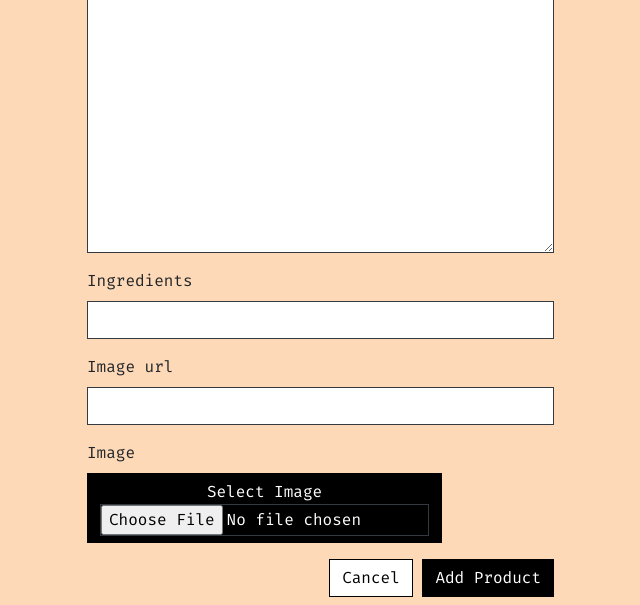
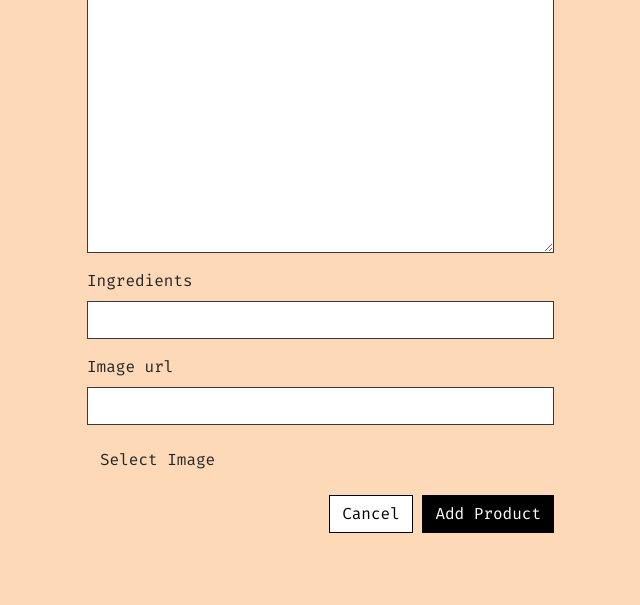
Before and after one commit to katzur/story-sparks, a Django app: page /products/add/ in a window 1280 px wide. Shown: the part 726-1331 px from the top of the page, without its empty margins (71-711 px from the left). After the commit the page ends 1259 px from the top, so only its background shows below. Run offline with Django 3.2, Linux system fonts and the light colour scheme; the visitor is signed in with stand-in values (Sample User, id 1); data that the repository does not hold is empty; some libraries are stand-ins or nearby versions.

Commit message:
Addchanges to add and edit product pages to include images

```diff
--- a/products/templates/products/add_product.html
+++ b/products/templates/products/add_product.html
@@ -25,7 +25,13 @@
             <div class="col-12 col-md-6">
                 <form method="POST" action="{% url 'add_product' %}" class="form mb-2" enctype="multipart/form-data">
                     {% csrf_token %}
-                    {{ form | crispy }}
+                    {% for field in form %}
+                        {% if field.name != 'image' %}
+                            {{ field | as_crispy_field }}
+                        {% else %}
+                            {{ field }}
+                        {% endif %}
+                    {% endfor %}
                     <div class="text-right">
                         <a class="btn btn-outline-black rounded-0" href="{% url 'products' %}">Cancel</a>
                         <button class="btn btn-black rounded-0" type="submit">Add Product</button>
@@ -35,3 +41,13 @@
         </div>
     </div>
 {% endblock %}
+
+{% block postloadjs %}
+    {{ block.super }}
+    <script type="text/javascript">
+        $('#new-image').change(function() {
+            var file = $('#new-image')[0].files[0];
+            $('#filename').text(`Image will be set to: ${file.name}`);
+        });
+    </script>
+{% endblock %}
--- a/products/templates/products/custom_widget_templates/custom_clearable_file_input.html
+++ b/products/templates/products/custom_widget_templates/custom_clearable_file_input.html
@@ -11,7 +11,7 @@
     {% endif %}<br>
     {{ widget.input_text }}
 {% endif %}
-<span class="btn btn-black rounded-0 btn-file">
+<span class="btn rounded-0 btn-file">
     Select Image <input id="new-image" type="{{ widget.type }}" name="{{ widget.name }}"{% include "django/forms/widgets/attrs.html" %}>
 </span>
 <strong><p class="text-danger" id="filename"></p></strong>
--- a/static/css/base.css
+++ b/static/css/base.css
@@ -336,6 +336,33 @@ h2::after {
 	color: #17a2b8; /* text-info */
 }
 
+/* Product Form */
+
+.btn-file {
+    position: relative;
+    overflow: hidden;
+}
+
+.btn-file input[type="file"] {
+    position: absolute;
+    top: 0;
+    right: 0;
+    min-width: 100%;
+    min-height: 100%;
+    opacity: 0;
+    cursor: pointer;
+}
+
+.custom-checkbox .custom-control-label::before {
+    border-radius: 0;
+    border-color: #dc3545;
+}
+
+.custom-checkbox .custom-control-input:checked~.custom-control-label::before {
+    background-color: #dc3545;
+    border-color: #dc3545;
+    border-radius: 0;
+}
 
 /* -------------------------------- Media Queries */
 
```
Also changed, not shown: products/templates/products/edit_product.html (+17 -1 lines).
